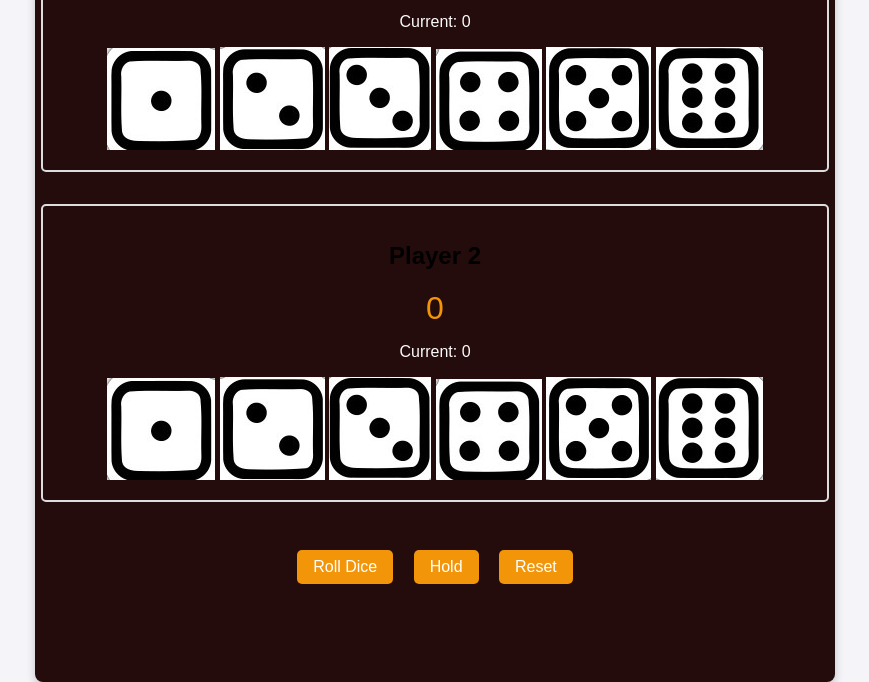
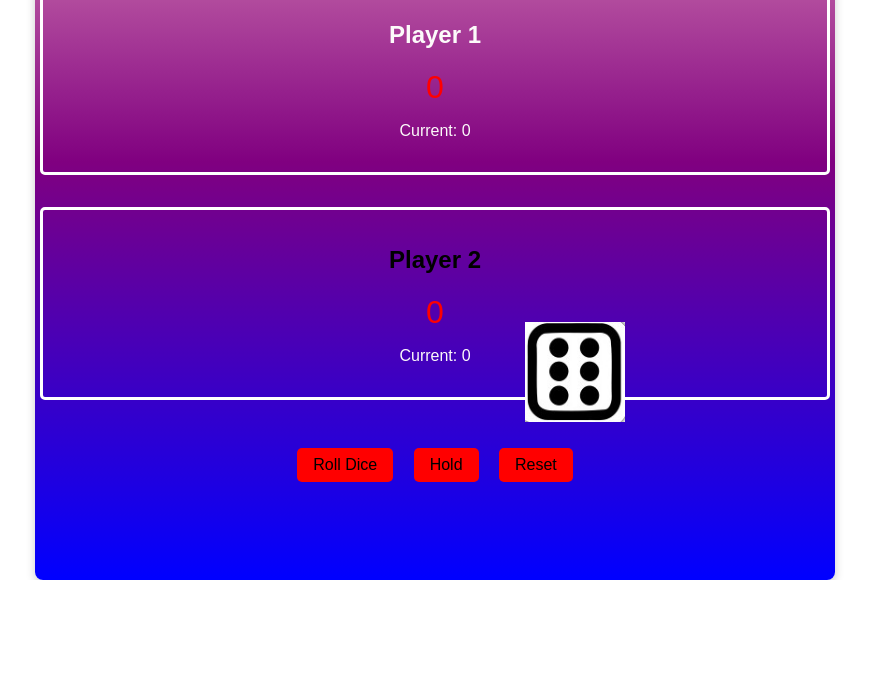
Before and after one commit to AntonAndersson1/Web2-spel, a plain HTML site: page index.html in a window 1280 px wide. Shown: the part 238-920 px from the top of the page, without its empty margins (205-1074 px from the left). After the commit the page ends 818 px from the top, so only its background shows below. Drawn offline with Linux system fonts and the light colour scheme.

Commit message:
Update style.css

```diff
--- a/style.css
+++ b/style.css
@@ -1,8 +1,8 @@
-/* General Reset */
+
 body {
     margin: 0;
     font-family: Arial, sans-serif;
-    background-color: #f4f4f9;
+    background-color: white;
     color: #fcfafa;
     display: flex;
     justify-content: center;
@@ -13,17 +13,18 @@ body {
 .game-container {
     width: 90%;
     max-width: 800px;
-    background: #250c0c;
+    background: linear-gradient(pink, purple, blue);
     box-shadow: 0 4px 10px rgba(0, 0, 0, 0.2);
     border-radius: 8px;
     overflow: hidden;
 }
 
 header {
-    background-color: #f39508;
+    background: linear-gradient();
     color: white;
     text-align: center;
     padding: 1rem;
+    border: 3px solid black;
 }
 
 main {
@@ -37,19 +38,20 @@ main {
     margin: 1rem;
     text-align: center;
     padding: 1rem;
-    border: 2px solid #ddd;
+    border: 3px solid white;
     border-radius: 5px;
     width: 100%;
 }
 
 .player.active {
-    border-color: #f39508;
+    border-color: black;
+
 }
 
 .score {
     font-size: 2rem;
     margin: 0.5rem 0;
-    color: #f39508;
+    color:  red;
 }
 
 .controls {
@@ -58,8 +60,8 @@ main {
 }
 
 button {
-    background-color: #f39508;
-    color: white;
+    background-color: red;
+    color: black;
     border: none;
     padding: 0.5rem 1rem;
     font-size: 1rem;
@@ -69,7 +71,7 @@ button {
 }
 
 button:hover {
-    background-color: #f39508;
+    background-color: white;
 }
 
 .dice {
@@ -85,3 +87,25 @@ button:hover {
     border-radius: 8px;
     visibility: hidden;
 }
+.bild {
+    opacity: 1;
+    position: relative;
+        width: 300px;
+        height: 300px;
+        position: absolute;
+        top: 120px;
+        right: 450px;
+        width: 100px;
+        height: 100px;
+    }
+    .bildd{
+        opacity: 1;
+        position: relative;
+        width: 300px;
+        height: 300px;
+        position: absolute;
+        bottom: 140px;
+        right: 450px;
+        width: 100px;
+        height: 100px;
+    }
```
